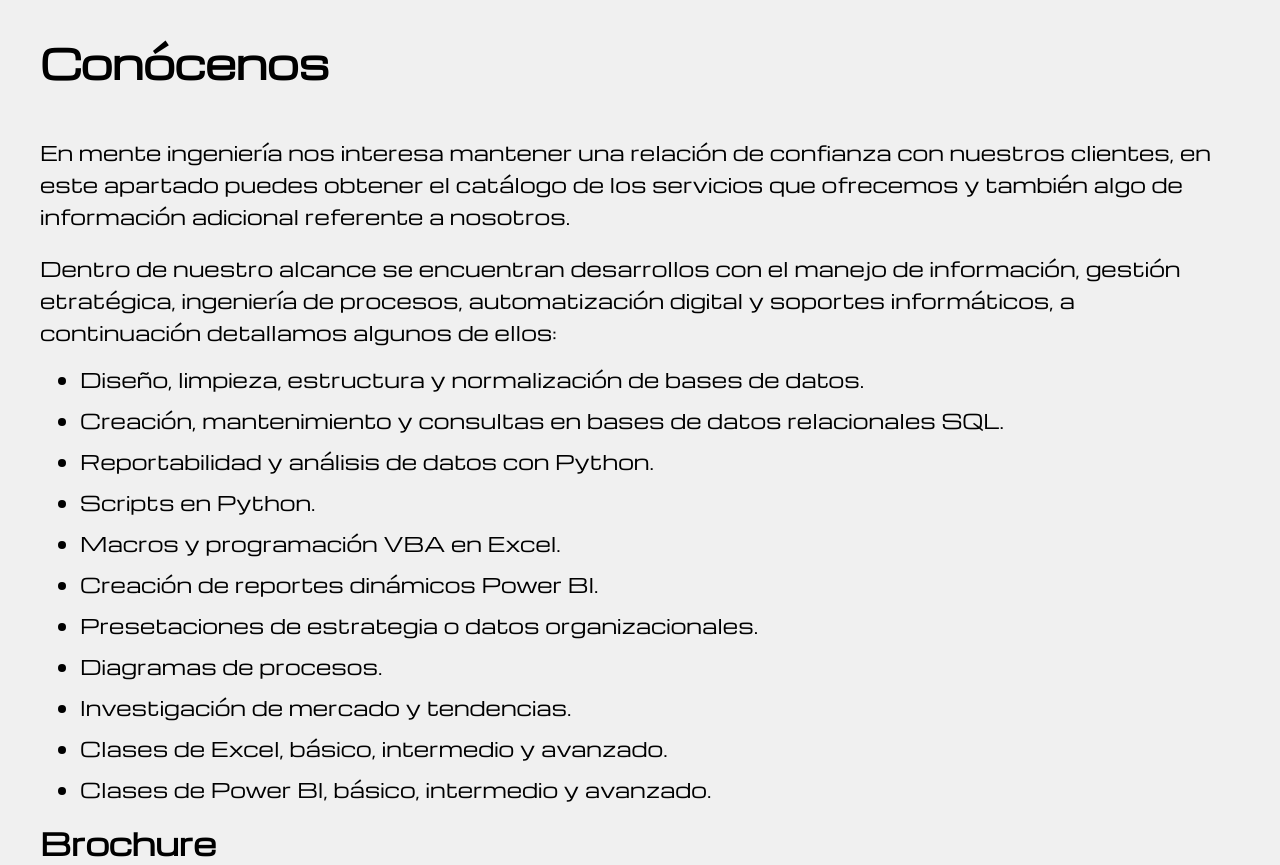
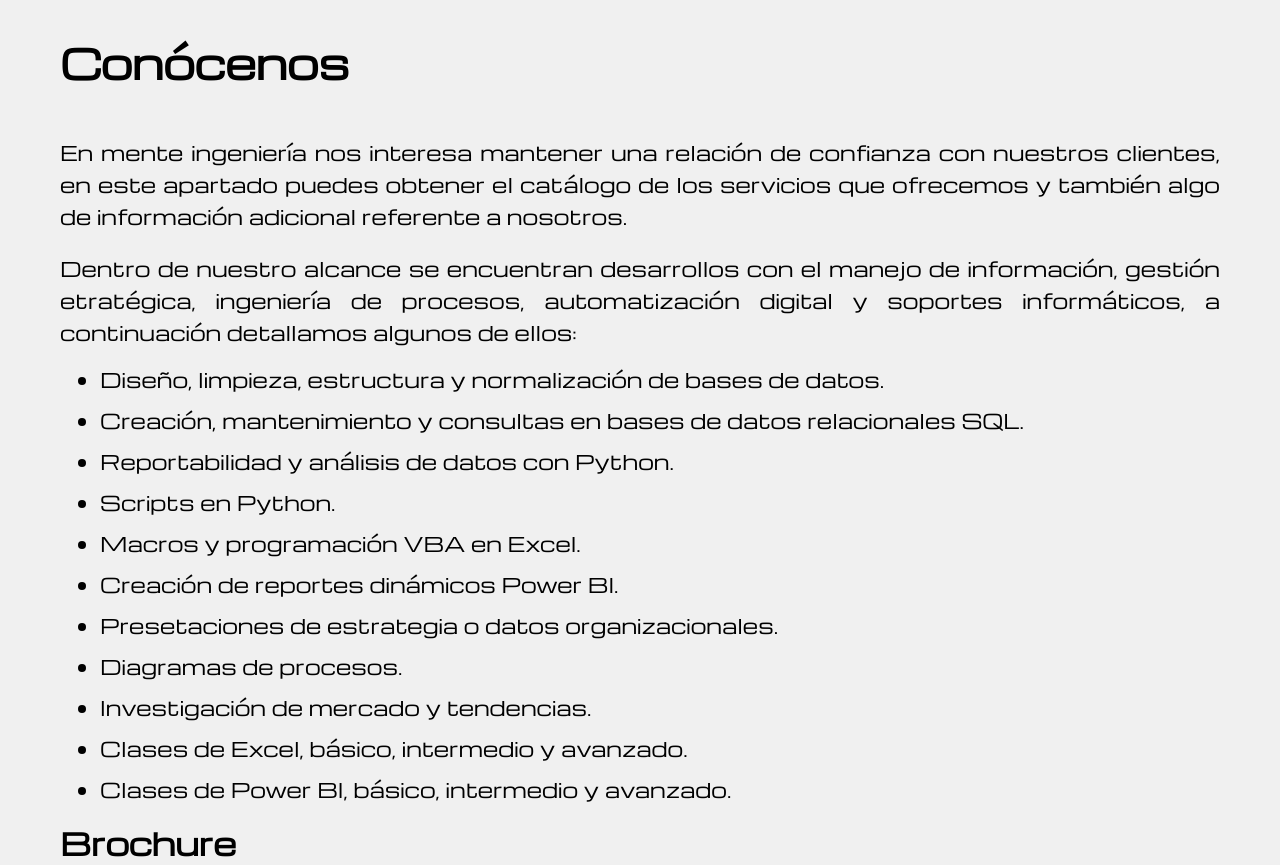
Before and after one commit to richardhapb/menteingenieria, a PHP site: page /brochure.php in a window 1280 px wide; the page is wider, and only the part inside the window is pictured. Shown: the part 233-1098 px from the top of that part. Run offline with PHP 8.4, Linux system fonts and the light colour scheme; some web fonts are replaced.

Commit message:
Corrección en margenes de página brochure

```diff
--- a/brochure.php
+++ b/brochure.php
@@ -6,7 +6,7 @@
 </head>
 <body>
 <?php include("includes/header.php") ?>
-<main class="container">
+<main class="container mente-p">
     <h1>Conócenos</h1>
     <p> En mente ingeniería nos interesa mantener una relación de confianza con nuestros clientes, en este apartado puedes obtener el catálogo de los servicios que ofrecemos y también algo de información adicional referente a nosotros.</p>
 
--- a/build/css/app.css
+++ b/build/css/app.css
@@ -359,6 +359,13 @@ p {
   margin: 0 auto;
 }
 
+.mente-p {
+  padding: 0 2rem;
+}
+.mente-p p {
+  text-align: justify;
+}
+
 /* Header */
 .header {
   text-align: center;
@@ -487,12 +494,8 @@ p {
   padding: 1rem;
 }
 
-.mente-p {
-  padding: 0 2rem;
-}
-.mente-p p {
+.home p {
   margin: 0;
-  text-align: justify;
 }
 
 .presentation {
@@ -687,8 +690,13 @@ p {
 }
 
 .img-brochure {
-  width: 90rem;
+  width: 90%;
   margin: 0 auto;
+}
+@media (min-width: 992px) {
+  .img-brochure {
+    width: 90rem;
+  }
 }
 
 .actividades li {
--- a/index.php
+++ b/index.php
@@ -7,7 +7,7 @@
 <body>
     <?php include("includes/header.php"); ?>
     <main>
-        <section class="mente-p container">
+        <section class="mente-p container home">
             <h1>Mente Ingeniería</h1>
             <p>
                 En Mente Ingeniería nos caracterizamos por mantener sólidos valores en toda actividad que realizamos, como lo son la honestidad, la tolerancia, la ética profesional y el respeto hacia la diversidad de opiniones y creencias. Esto nos permite obtener resultados ganar-ganar con las diferentes personas y organizaciones.
--- a/src/scss/base/_globals.scss
+++ b/src/scss/base/_globals.scss
@@ -54,3 +54,10 @@ p {
     max-width: v.$max-width;
     margin: 0 auto;
 }
+
+.mente-p {
+    padding: 0 2rem;
+    p {
+        text-align: justify;
+    }
+}
--- a/src/scss/layout/_brochure.scss
+++ b/src/scss/layout/_brochure.scss
@@ -1,7 +1,15 @@
+@use "base/mixins" as m;
+
+
 
 .img-brochure {
-    width: 90rem;
+    width: 90%;
     margin: 0 auto;
+
+    @include m.desktop {
+        width: 90rem;
+    }
+
 }
 
 .actividades {
--- a/src/scss/layout/_home.scss
+++ b/src/scss/layout/_home.scss
@@ -6,11 +6,9 @@
 $img-width: 14.57rem;
 $img-height: 21.34rem;
 
-.mente-p {
-    padding: 0 2rem;
+.home {
     p {
         margin: 0;
-        text-align: justify;
     }
 }
 
```
